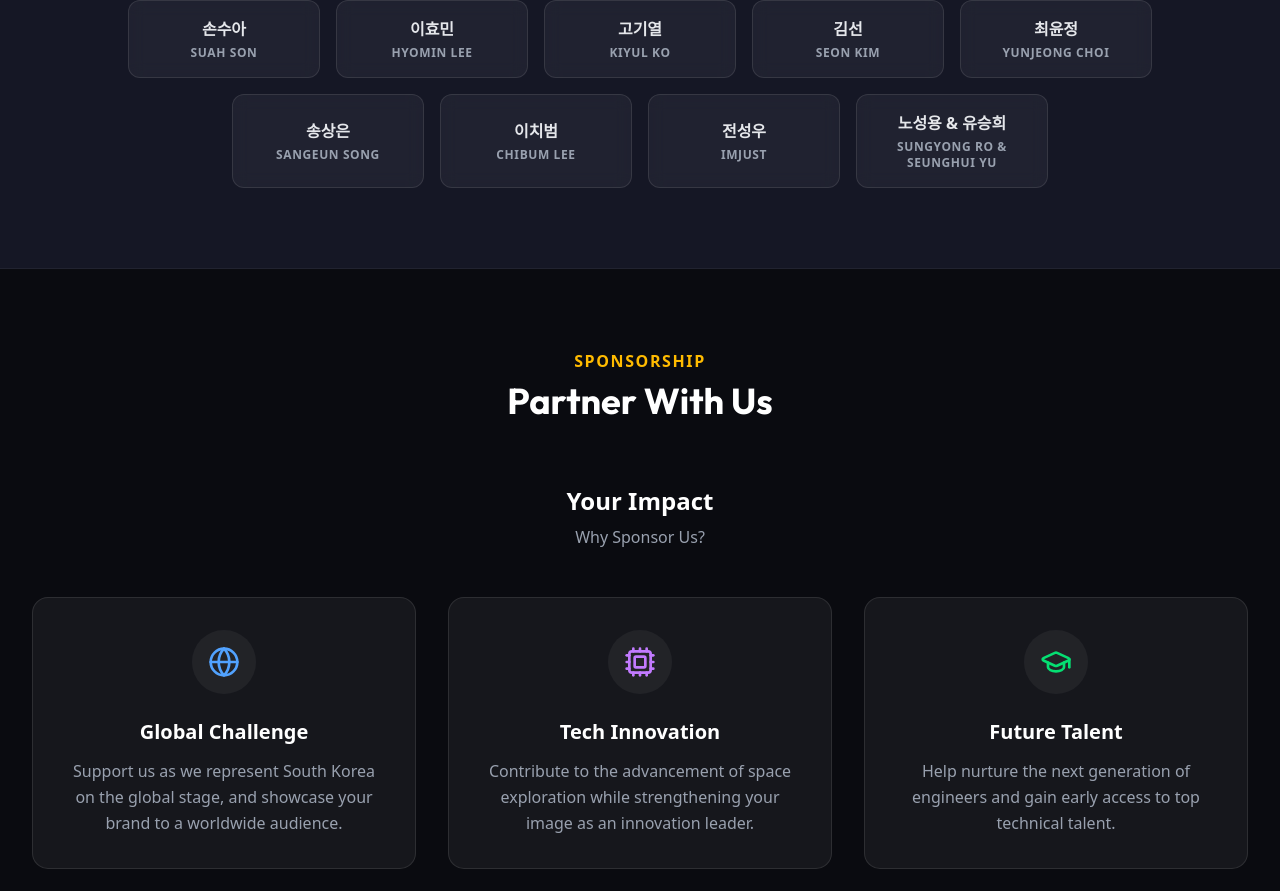
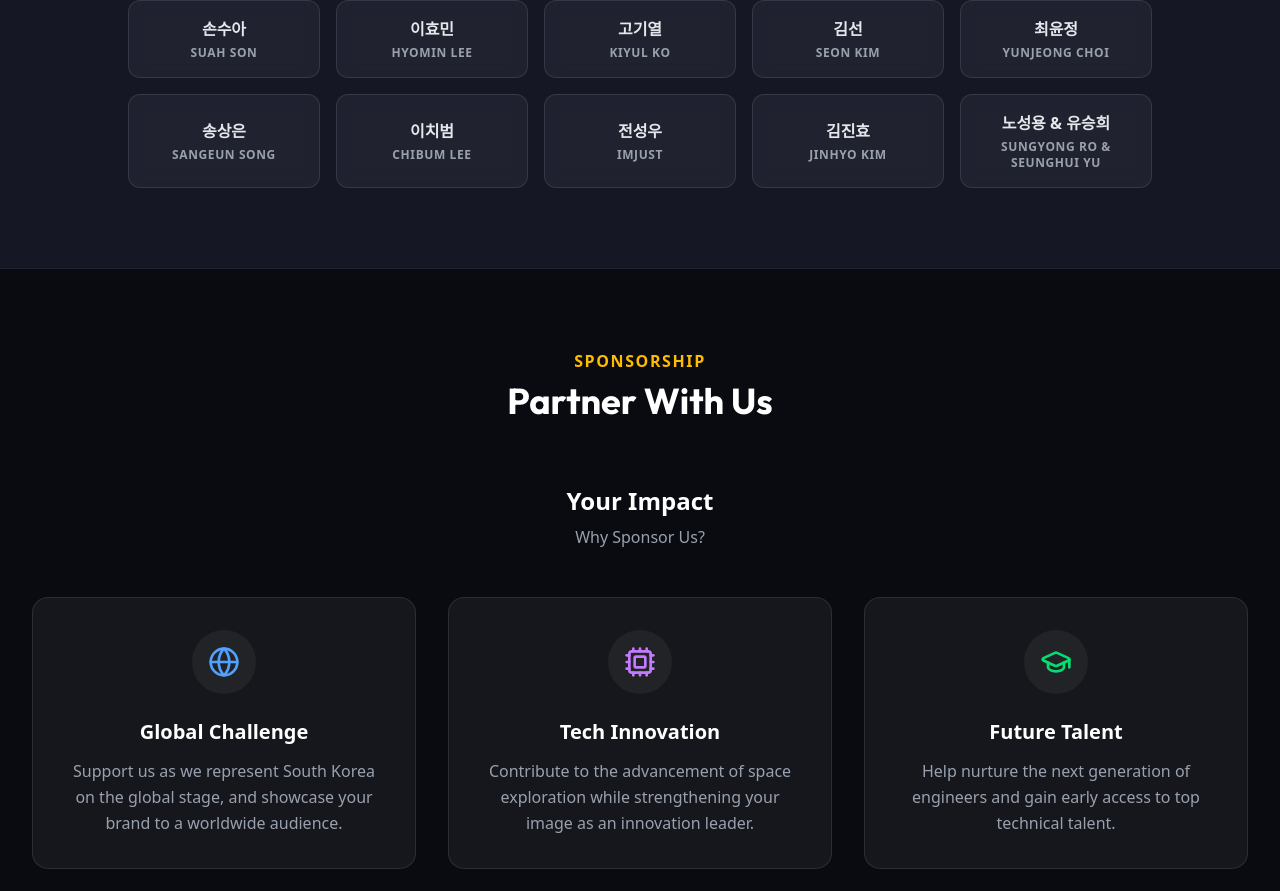
Before and after one commit to ZenithSpace/zenith.github.io, a React (Vite) app in the folder zenith-web/: page / in a window 1280 px wide. Shown: the part 9040-9931 px from the top of the page. Built offline with nearby package versions, Linux system fonts and the light colour scheme; a web font is replaced by a local one.

Commit message:
feat: add Jinhyo Kim to affiliates list

```diff
--- a/zenith-web/src/data/partners.ts
+++ b/zenith-web/src/data/partners.ts
@@ -34,5 +34,6 @@ export const affiliatesData: Affiliate[] = [
     { nameKo: '송상은', nameEn: 'Sangeun Song' },
     { nameKo: '이치범', nameEn: 'Chibum Lee' },
     { nameKo: '전성우', nameEn: 'IMJUST' },
+    { nameKo: '김진효', nameEn: 'Jinhyo Kim' },
     { nameKo: '노성용 & 유승희', nameEn: 'Sungyong Ro & Seunghui Yu' }
 ];
```
